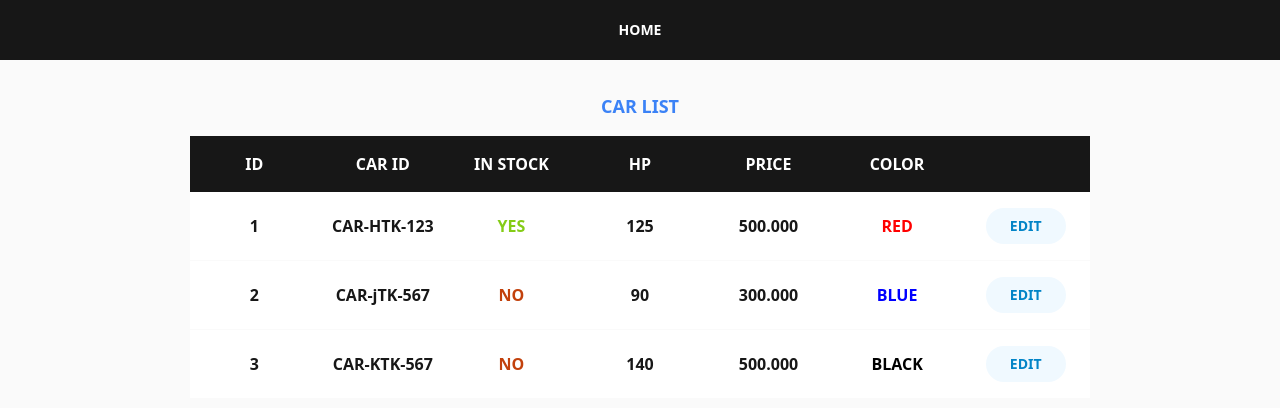
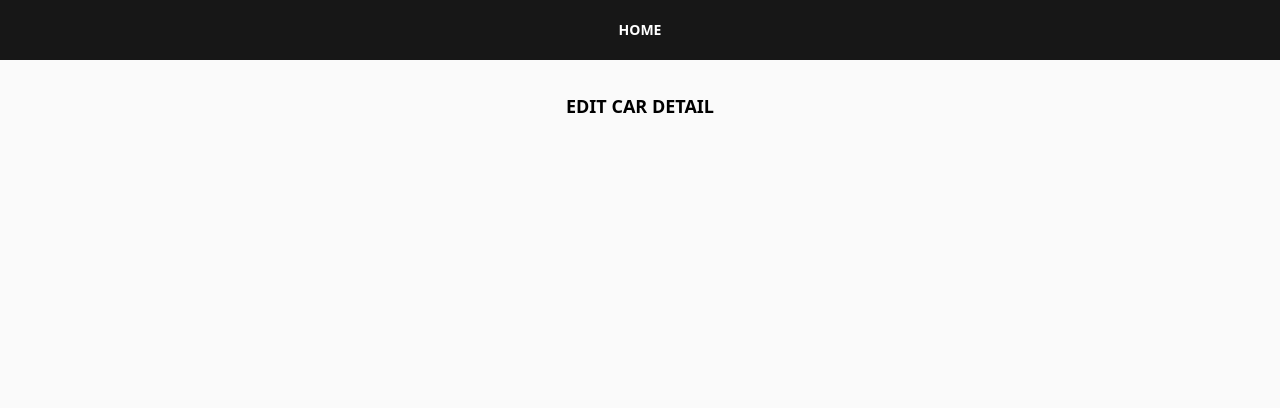
Before and after one commit to burakadam/mcds-challenge, a React (Create React App) app: page /detail/CAR-HTK-123 in a window 1280 px wide. Before the commit this address led to /. Shown: the top 408 px of the page. Built offline with nearby package versions, Linux system fonts and the light colour scheme.

Commit message:
detail page added, home table updated

```diff
--- /dev/null
+++ b/src/components/Title/Title.tsx
@@ -0,0 +1,7 @@
+import { ITitleProps } from '.';
+
+const Title = (props: ITitleProps) => (
+  <h2 className='text-lg font-bold text-center my-4'>{props.title}</h2>
+);
+
+export { Title };
--- /dev/null
+++ b/src/components/Title/index.ts
@@ -0,0 +1,5 @@
+export interface ITitleProps {
+  title: string;
+}
+
+export * from './Title';
--- /dev/null
+++ b/src/containers/Detail/Detail.tsx
@@ -0,0 +1,12 @@
+import { Layout } from '@/components/Layout';
+import { Title } from '@/components/Title';
+
+const Detail = () => {
+  return (
+    <Layout>
+      <Title title='EDIT CAR DETAIL' />
+    </Layout>
+  );
+};
+
+export { Detail };
--- /dev/null
+++ b/src/containers/Detail/index.ts
@@ -0,0 +1 @@
+export * from './Detail';
--- a/src/containers/Home/Home.tsx
+++ b/src/containers/Home/Home.tsx
@@ -10,6 +10,7 @@ import { carSelectors } from '@/store/car/selectors';
 import { useAppDispatch, useAppSelector } from '@/store/hooks';
 
 import COLUMNS from './columns';
+import { Title } from '@/components/Title';
 
 function Home() {
   const dispatch = useAppDispatch();
@@ -34,9 +35,7 @@ function Home() {
 
   return (
     <Layout>
-      <h2 className='text-lg font-bold text-blue-500 text-center my-4'>
-        CAR LIST
-      </h2>
+      <Title title='CAR LIST' />
       {carList ? (
         <Table columns={COLUMNS()} dataSource={carList} />
       ) : (
--- a/src/containers/Home/columns.tsx
+++ b/src/containers/Home/columns.tsx
@@ -1,6 +1,7 @@
 import { Button } from '@/components/Button';
 import { ColorText } from '@/components/ColorText';
 import { _formatNumber } from '@/utils/formatNumber';
+import { Link } from 'react-router-dom';
 
 const COLUMNS = () => {
   return [
@@ -28,7 +29,7 @@ const COLUMNS = () => {
     {
       title: 'PRICE',
       dataIndex: 'price',
-      render: (e: number) => _formatNumber(e),
+      render: (e: number) => `${_formatNumber(e)} €`,
     },
     {
       title: 'COLOR',
@@ -37,8 +38,8 @@ const COLUMNS = () => {
     },
     {
       title: '',
-      dataIndex: '',
-      render: () => <Button />,
+      dataIndex: 'carId',
+      render: (id: string) => <Link to={`/detail/${id}`}>EDIT</Link>,
     },
   ];
 };
--- a/src/router/index.tsx
+++ b/src/router/index.tsx
@@ -1,4 +1,5 @@
 import { ErrorElement } from '@/components/ErrorElement';
+import { Detail } from '@/containers/Detail';
 import { Home } from '@/containers/Home';
 
 import { createBrowserRouter, Navigate } from 'react-router-dom';
@@ -9,6 +10,11 @@ const router = createBrowserRouter([
     element: <Home />,
     errorElement: <ErrorElement />,
   },
+  {
+    path: '/detail/:id',
+    element: <Detail />,
+    errorElement: <ErrorElement />,
+  },
   { path: '*', element: <Navigate to='/' replace /> },
 ]);
 
--- a/src/services/car/api.ts
+++ b/src/services/car/api.ts
@@ -14,7 +14,7 @@ const fetchCarList = async (): Promise<ICarObject> => {
     return new Promise((resolve) =>
       setTimeout(() => {
         resolve({ success: true, data: DATA, error: null });
-      }, 1000)
+      }, 10)
     );
   } catch (error) {
     return {
```
